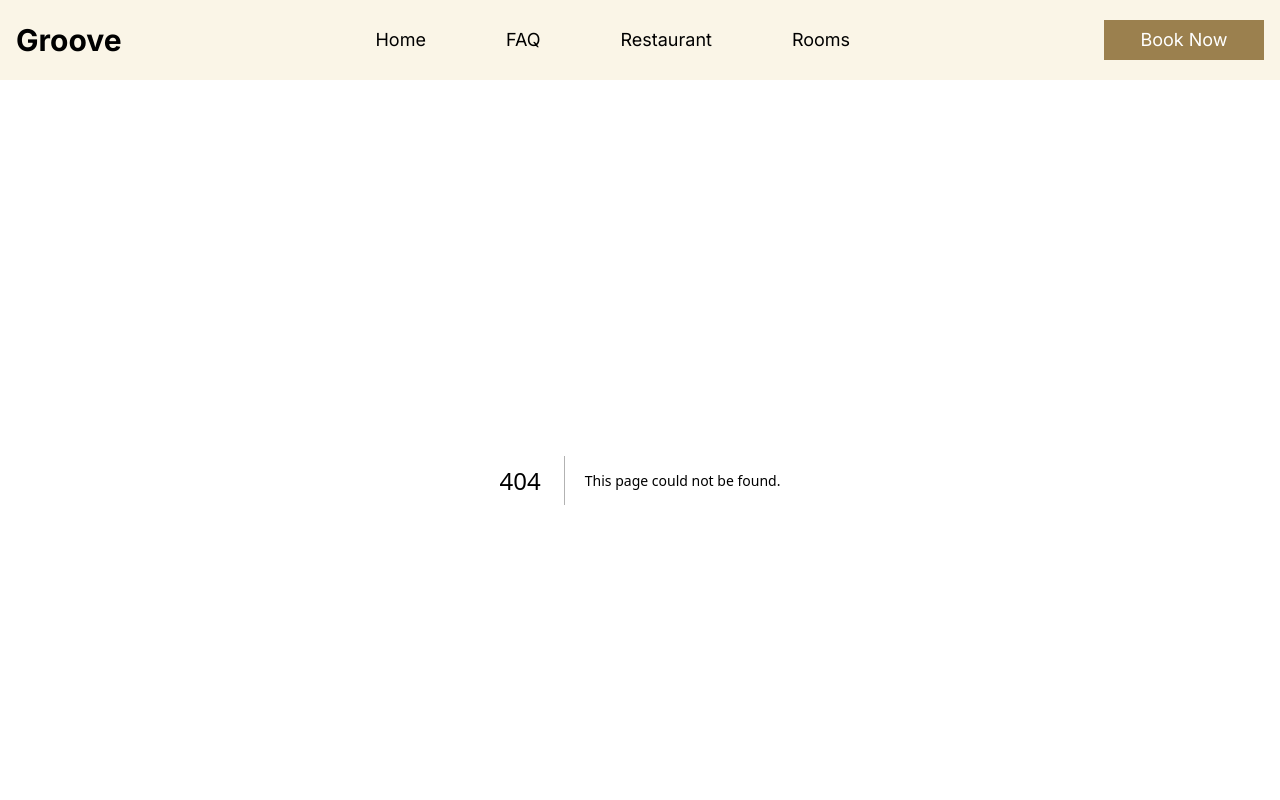
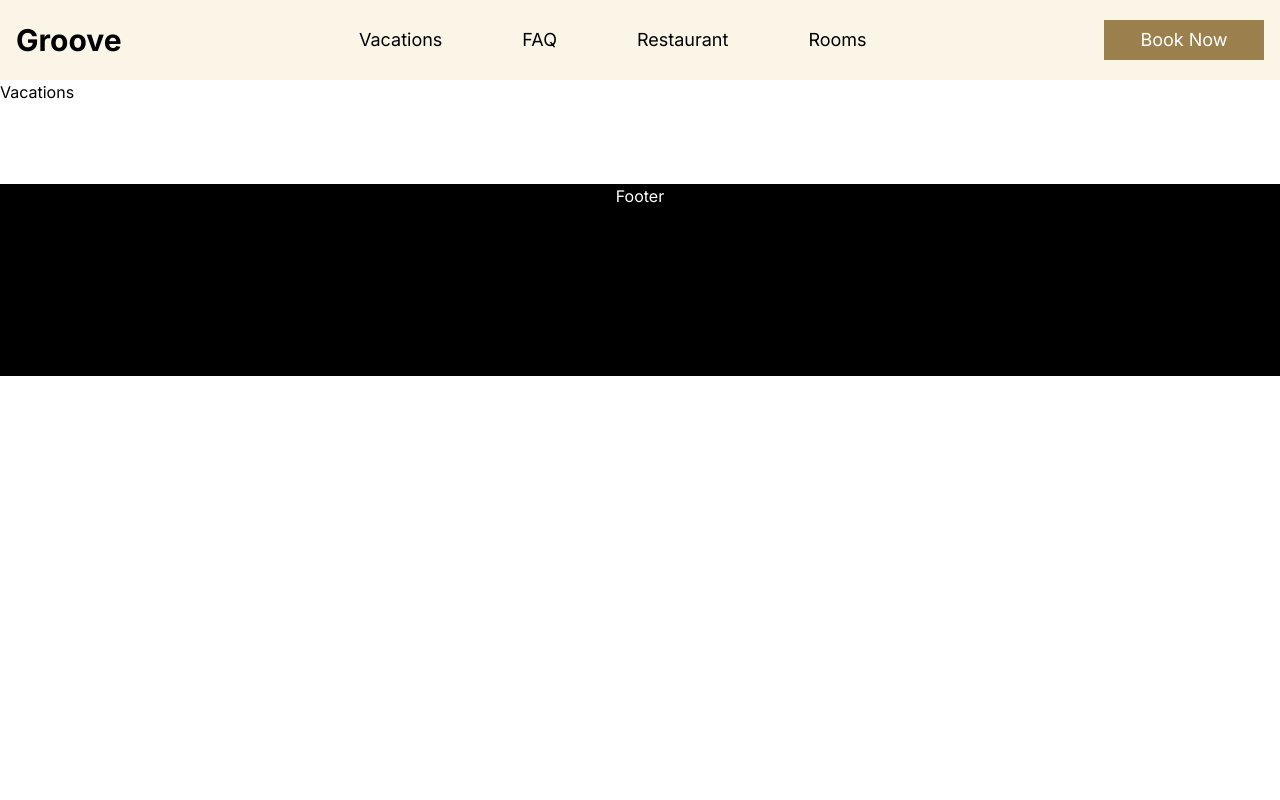
Before and after one commit to Richson-Tech/groove, a Next.js app: page /vacations in a window 1280 px wide. Before the commit this address had no page. Shown: the top 800 px of the page. Built offline with nearby package versions, Linux system fonts and the light colour scheme.

Commit message:
just have to add this commits, still working on the footer though

```diff
--- /dev/null
+++ b/src/app/vacations/page.jsx
@@ -0,0 +1,9 @@
+import React from 'react'
+
+const Vacations = () => {
+  return (
+    <div>Vacations</div>
+  )
+}
+
+export default Vacations
--- a/src/components/Footer/Footer.jsx
+++ b/src/components/Footer/Footer.jsx
@@ -1,14 +1,16 @@
-import React from 'react'
+import React from "react";
 
 const Footer = () => {
   return (
-    <div className='mt-20'>
-        <div className='bg-black h-20 text-white mt-3'>
-   Footer
+    <div className="mt-20">
+      <div className="bg-black h-48">
+        <div className="flex flex-row items-center justify-center text-white shadow-black mt-3">
+    <h1 className="flex flex-row items-center justify-center">Footer</h1>
         </div>
 
+        </div>
     </div>
-  )
-}
+  );
+};
 
-export default Footer
+export default Footer;
--- a/src/data/data.js
+++ b/src/data/data.js
@@ -1,8 +1,8 @@
 const links = [
     {
         id: 1,
-        title: "Home",
-        url: "/"
+        title: "Vacations",
+        url: "/vacations"
     },
     {
         id: 2,
```
